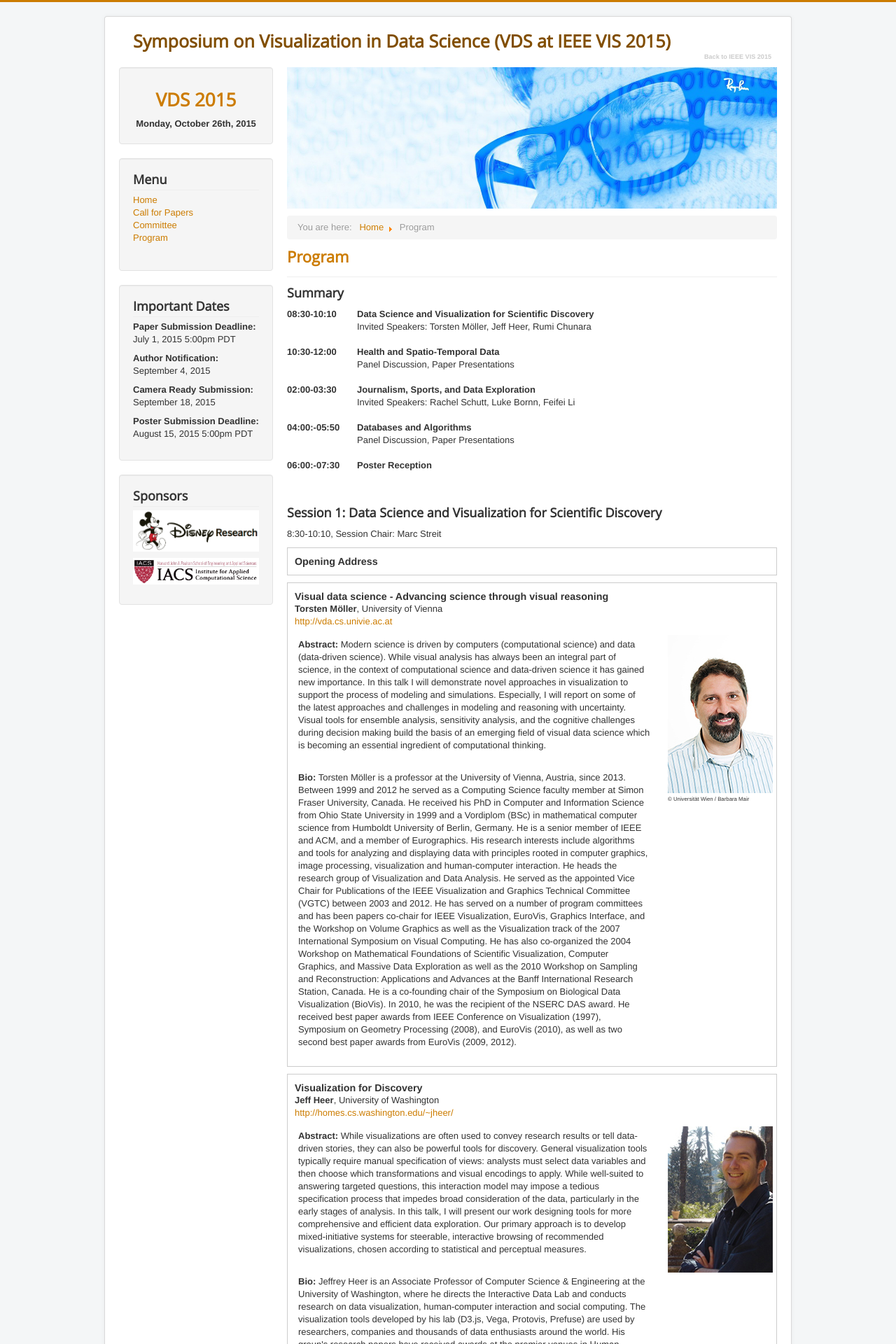
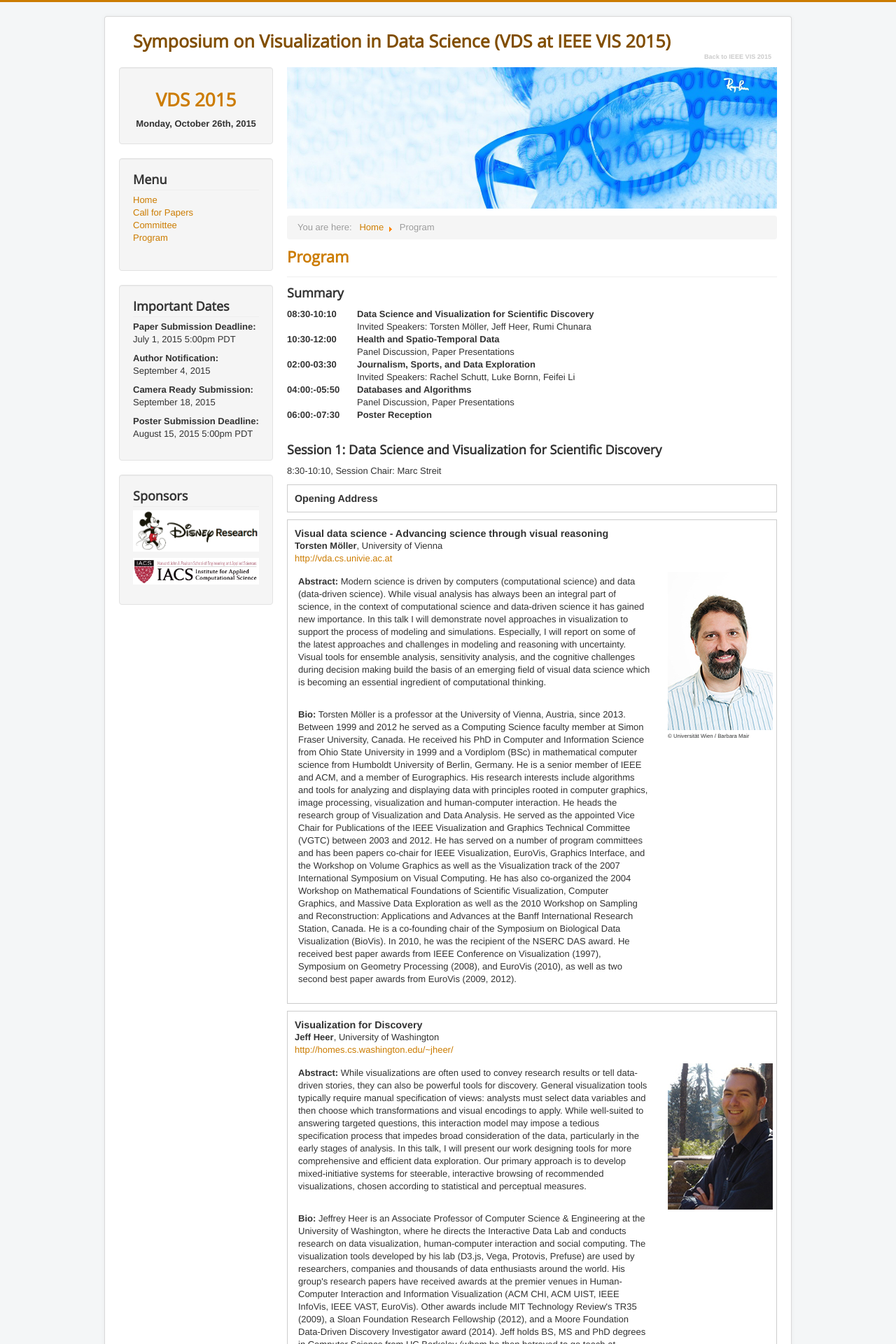
Before and after one commit to ngehlenborg/2017, a Jekyll site: the page built from program.md, in a window 1280 px wide. Shown: the top 1920 px of the page at 70% size. Built offline with Jekyll 4.4.1, drawn with Linux system fonts in a browser that asks for light colours.

Commit message:
layout tuning for mobile

```diff
--- a/_layouts/program.html
+++ b/_layouts/program.html
@@ -5,22 +5,43 @@ layout: page
 <!-- use talk.position and talk.time -->
 
 <h3>Summary</h3>
-<div class="sumTime">08:30-10:10</div> <div class="sumContent">Data Science and Visualization for Scientific Discovery</div>
-    <div>Invited Speakers: Torsten Möller, Jeff Heer, Rumi Chunara</div>
-<br />
-<div class="sumTime">10:30-12:00</div>  <div class="sumContent">Health and Spatio-Temporal Data</div>
-<div>Panel Discussion, Paper Presentations</div>
-<br />
-<div class="sumTime">02:00-03:30</div>  <div class="sumContent"> Journalism, Sports, and Data Exploration</div>
-<div>Invited Speakers: Rachel Schutt, Luke Bornn, Feifei Li</div>
-<br />
-<div class="sumTime">04:00:-05:50</div>  <div class="sumContent">Databases and Algorithms</div>
-<div>Panel Discussion, Paper Presentations</div>
-<br />
-<div class="sumTime">06:00:-07:30</div>  <div class="sumContent">Poster Reception</div>
+<div>
+    <div class="sumTime">08:30-10:10</div>
+    <div>
+        <div class="sumContent">Data Science and Visualization for Scientific Discovery</div>
+        <div class="sumDetails">Invited Speakers: Torsten Möller, Jeff Heer, Rumi Chunara</div>
+    </div>
+</div>
 
+<div>
+    <div class="sumTime">10:30-12:00</div>
+    <div>
+        <div class="sumContent">Health and Spatio-Temporal Data</div>
+        <div class="sumDetails">Panel Discussion, Paper Presentations</div>
+    </div>
+</div>
+
+<div>
+    <div class="sumTime">02:00-03:30</div>
+    <div>
+        <div class="sumContent"> Journalism, Sports, and Data Exploration</div>
+        <div class="sumDetails">Invited Speakers: Rachel Schutt, Luke Bornn, Feifei Li</div>
+    </div>
+</div>
+
+<div class="sumTime">04:00:-05:50</div>
+<div>
+    <div class="sumContent">Databases and Algorithms</div>
+    <div class="sumDetails">Panel Discussion, Paper Presentations</div>
+</div>
+
+<div>
+    <div class="sumTime">06:00:-07:30</div>
+    <div class="sumContent">Poster Reception</div>
+</div>
 <br>
-<br>
+
+
 <h3>Session 1: Data Science and Visualization for Scientific Discovery</h3>
 <span class="time">8:30-10:10, Session Chair: Marc Streit </span>
 
@@ -40,7 +61,7 @@ layout: page
 
 <div class="talk">
     <div class="ttitle">Panel I: Challenges in Visualization for Data Science</div>
-    <div> <span class="tspeaker">Torsten Möller, Jeff Heer, Rumi Chunara</span></div>
+    <div><span class="tspeaker">Torsten Möller, Jeff Heer, Rumi Chunara</span></div>
     <div>Moderator: Hanspeter Pfister</div>
 </div>
 
@@ -67,7 +88,7 @@ layout: page
 
 <div class="talk">
     <div class="ttitle">Panel II: Challenges in Visualization for Data Science</div>
-    <div> <span class="tspeaker">Rachel Schutt, Luke Bornn, Feifei Li</span></div>
+    <div><span class="tspeaker">Rachel Schutt, Luke Bornn, Feifei Li</span></div>
     <div>Moderator: Claudio Silva</div>
 </div>
 
@@ -81,18 +102,17 @@ layout: page
 </div>
 
 
-
- <br />
+<br/>
 <h3>Poster Reception</h3>
 <span class="time">6:00-7:30</span>
-<br />
-<br />
+<br/>
+<br/>
 
 {% for poster in site.data.posters %}
 
 <div>
     <div class="ptitle">{{poster.title}}</div>
     <div><span class="pauthor">{{poster.authors}}</span></div>
-    <br />
+    <br/>
 </div>
 {% endfor %}
```
Also changed, not shown: css/main.css.
